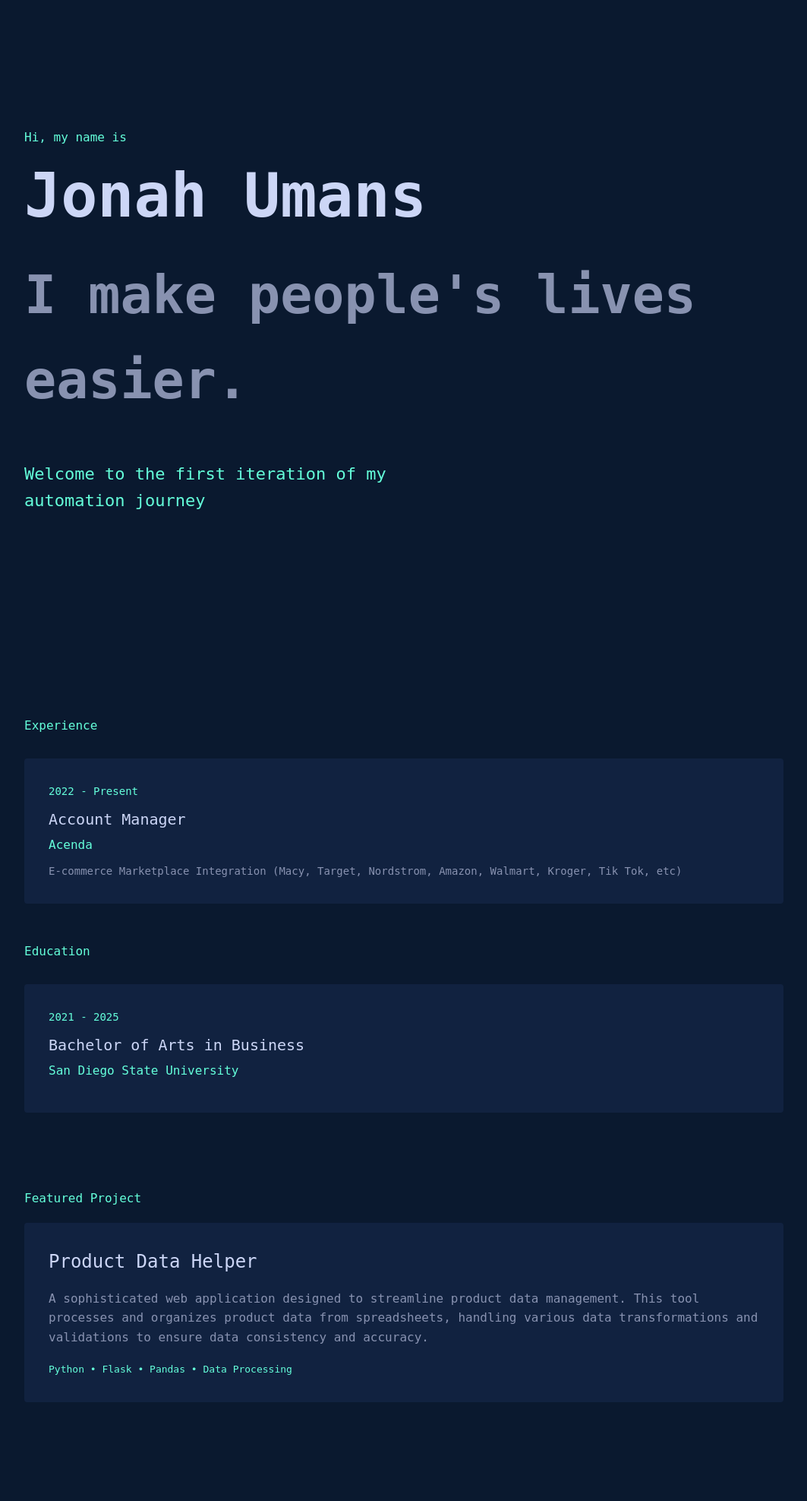
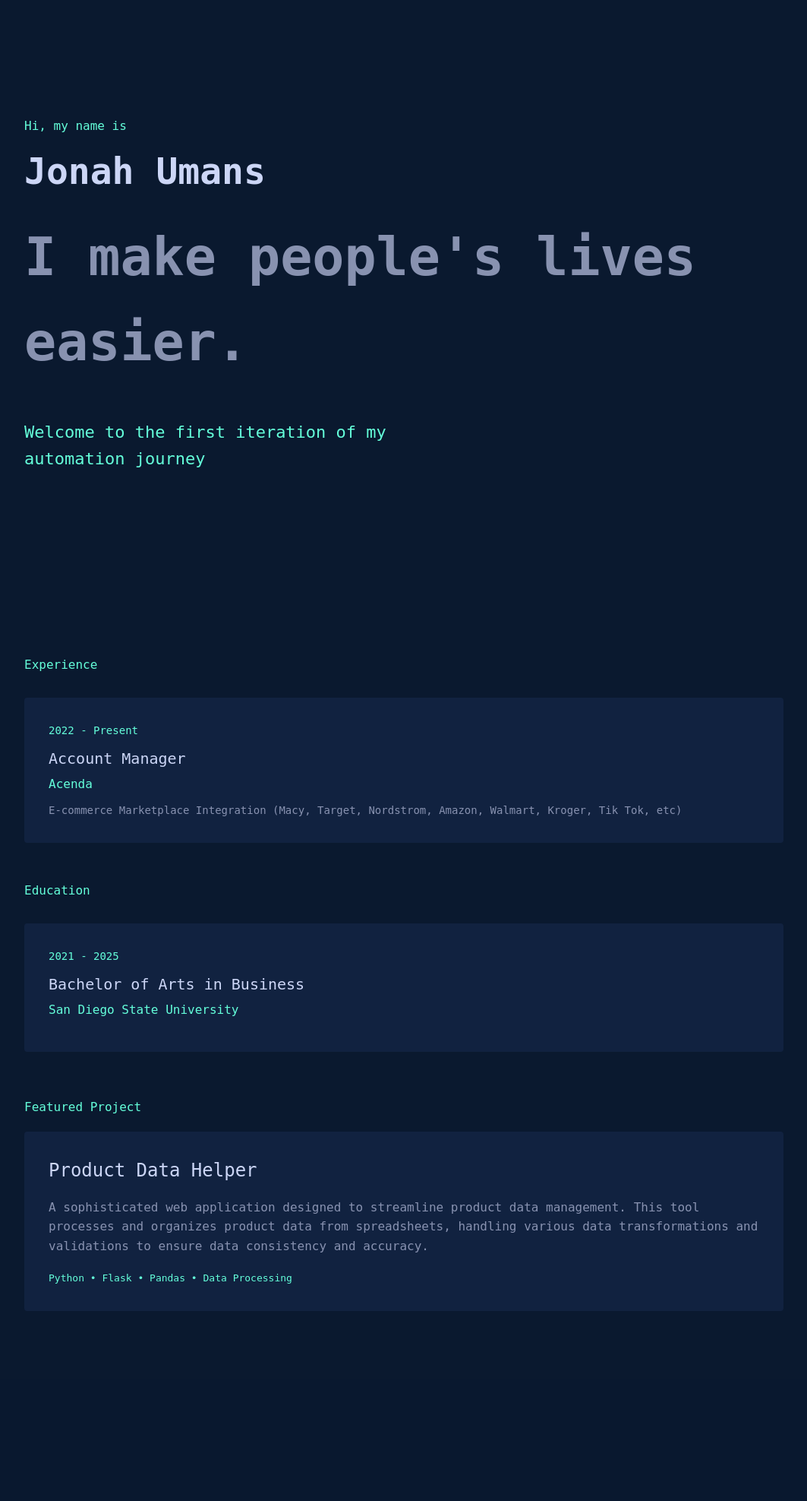
Before and after one commit to jonahumans/Migration-Assistant, a Flask app: page /portfolio in a window 1280 px wide. Shown: the part 58-2033 px from the top of the page at 76% size, without its empty margins (108-1171 px from the left). After the commit the page ends 1783 px from the top, so only its background shows below. Run offline with Flask 3, Linux system fonts and the light colour scheme.

Commit message:
Assistant checkpoint: Adjust font sizes and spacing for better readability
Assistant generated file changes:
- templates/portfolio.html: Adjust font sizes and spacing
Adjust font sizes and spacing

---

User prompt:

ok the font sizes are too big and theres too many spaces. Make those look better

```diff
--- a/templates/portfolio.html
+++ b/templates/portfolio.html
@@ -1,4 +1,3 @@
-
 <!DOCTYPE html>
 <html lang="en">
 <head>
@@ -48,7 +47,7 @@
         .container {
             max-width: 1000px;
             margin: 0 auto;
-            padding: 100px 2rem;
+            padding: 60px 2rem;
         }
 
         .hero {
@@ -66,26 +65,26 @@
 
         h1 {
             color: #ccd6f6;
-            font-size: 80px;
+            font-size: 48px;
             margin: 0;
             line-height: 1.1;
         }
 
         h2 {
             color: #8892b0;
-            font-size: 60px;
+            font-size: 40px;
             margin: 0;
-            margin-bottom: 20px;
+            margin-bottom: 15px;
         }
 
         .about-text {
             max-width: 540px;
-            margin: 20px 0 40px;
-            font-size: 18px;
+            margin: 15px 0 30px;
+            font-size: 16px;
         }
 
         .projects {
-            margin-top: 100px;
+            margin-top: 60px;
         }
 
         .project-card {
@@ -113,7 +112,7 @@
         }
 
         .experience {
-            margin: 100px 0;
+            margin: 60px 0;
         }
 
         .breadcrumb-container {
```
